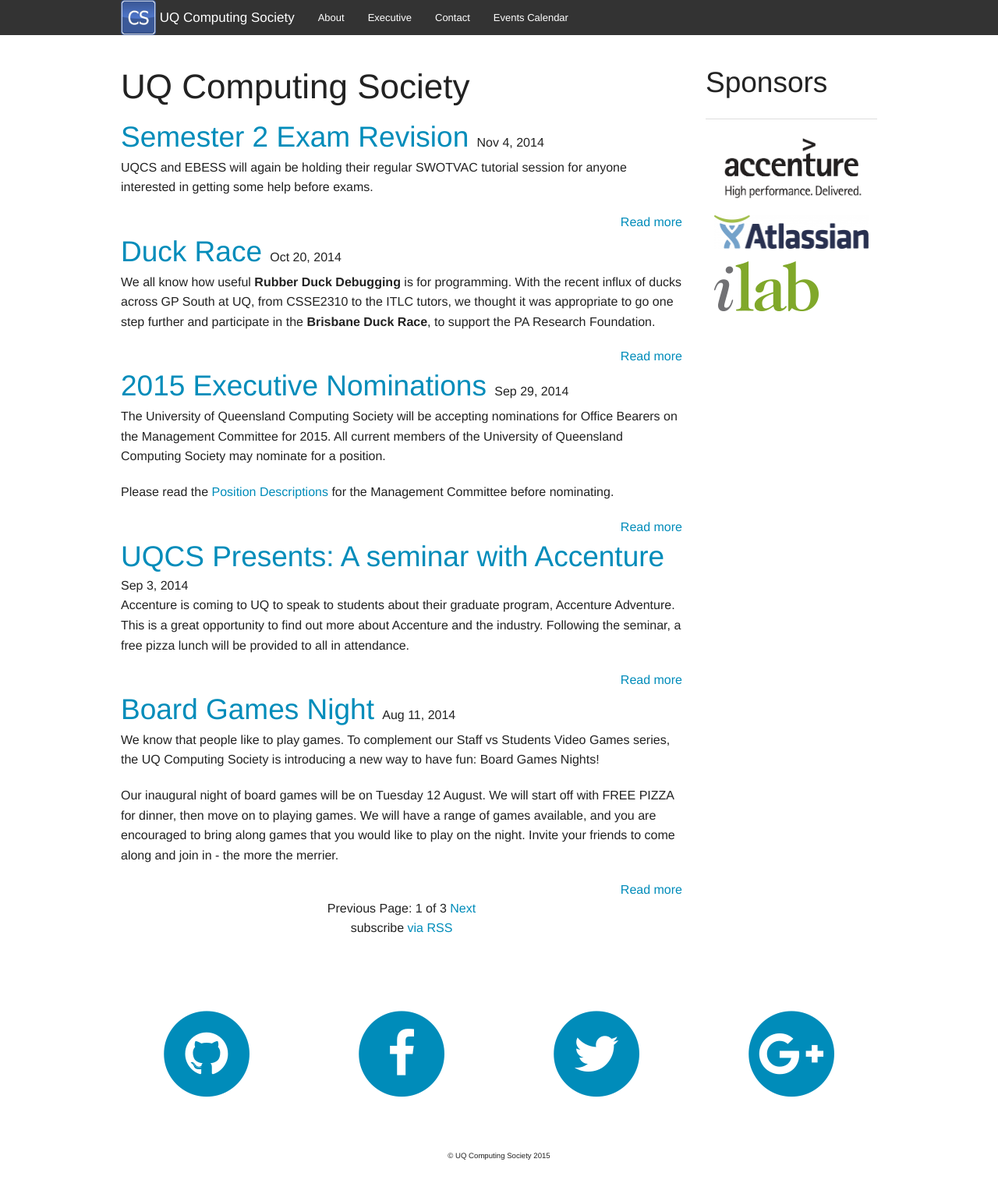
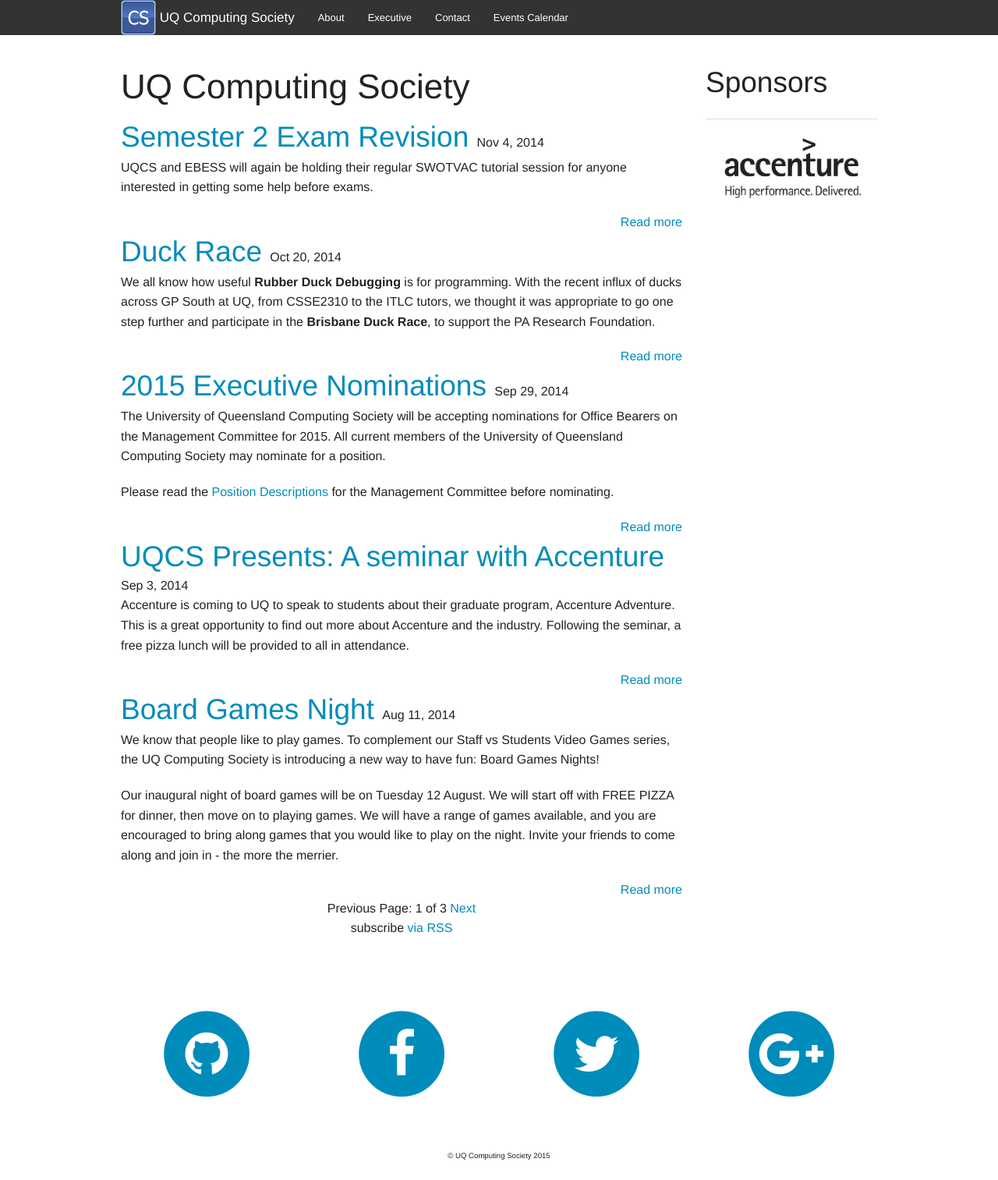
Before and after one commit to UQComputingSociety/website, a Jekyll site: the page built from index.html, in a window 1280 px wide. Shown: the whole page at 78% size. Built offline with Jekyll 4.4.1, drawn with Linux system fonts in a browser that asks for light colours; nearby versions of some CDN libraries; the list of posts is cut into pages by our own code.

Commit message:
Removed non-sponsors from sponsors page

```diff
--- a/_includes/sidebar.html
+++ b/_includes/sidebar.html
@@ -2,6 +2,6 @@
 <hr />
 <ul class="sponsor-list">
 <li><a href="http://accenture.com.au/"><img src="{{site.baseurl}}/img/sponsors/accenture.png" /></a></li>
-<li><a href="http://atlassian.com"><img src="{{site.baseurl}}/img/sponsors/atlassian.png" /></a></li>
-<li><a href="http://ilab.com.au"><img src="{{site.baseurl}}/img/sponsors/ilab.png" /></a></li>
+<!--<li><a href="http://atlassian.com"><img src="{{site.baseurl}}/img/sponsors/atlassian.png" /></a></li>
+<li><a href="http://ilab.com.au"><img src="{{site.baseurl}}/img/sponsors/ilab.png" /></a></li>-->
 </ul>
```
